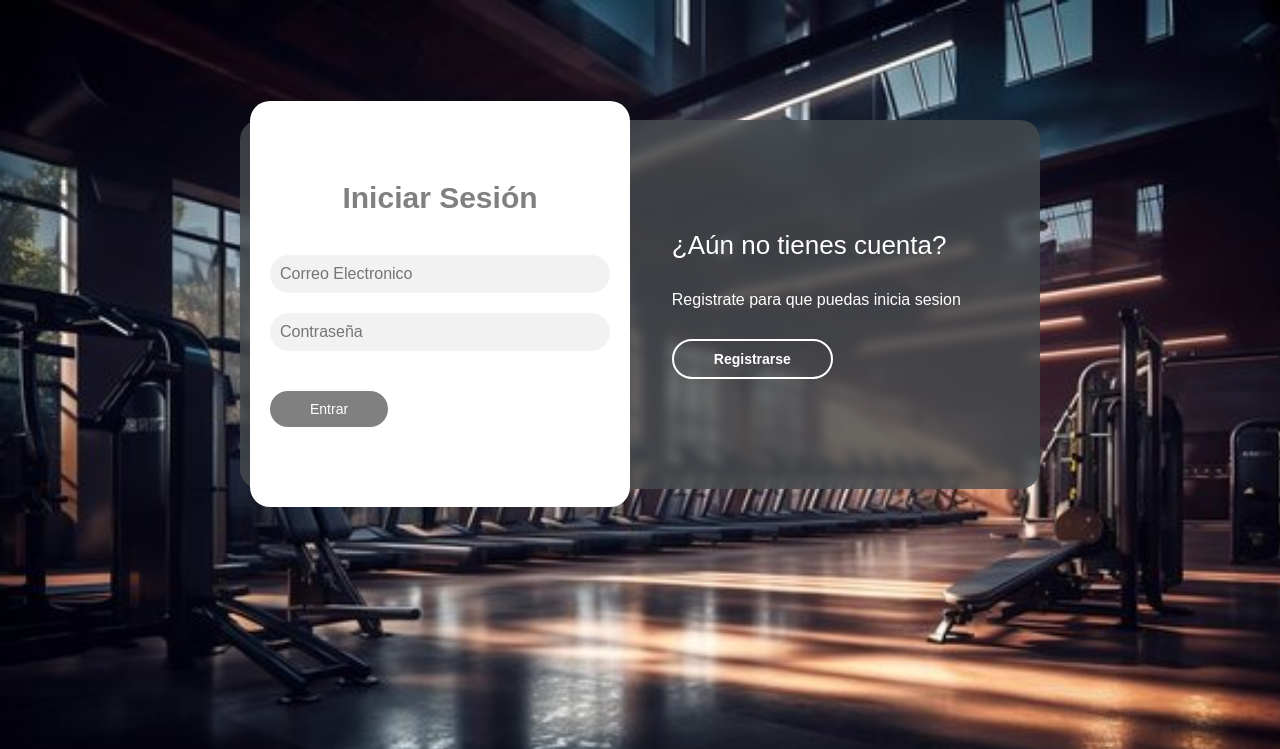
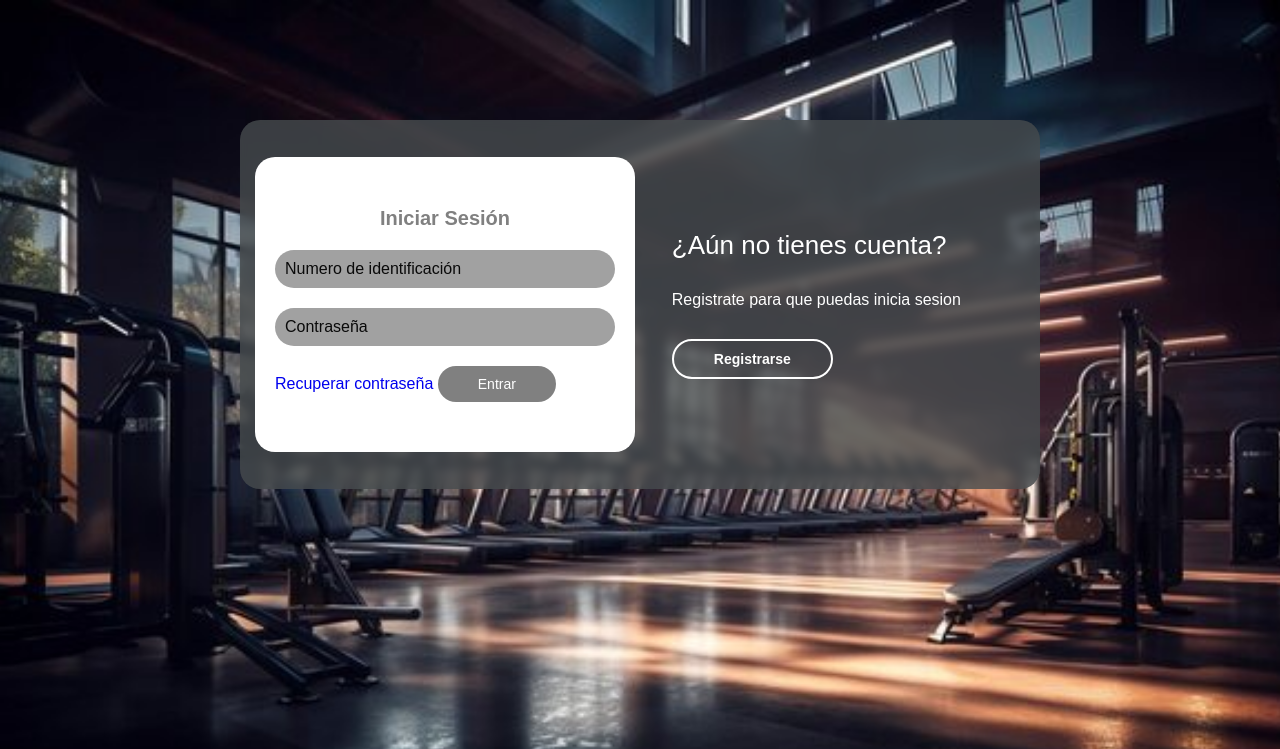
Before and after one commit to EdgarParada03/FitWeb, a PHP site: page / in a window 1280 px wide. Shown: the top 749 px of the page. Run offline with PHP 8.4, Linux system fonts and the light colour scheme.

Commit message:
Modifique el login y el register

```diff
--- a/Modulo-No-Miembros/Login-Register/Todo/css/estilos.css
+++ b/Modulo-No-Miembros/Login-Register/Todo/css/estilos.css
@@ -1,3 +1,8 @@
+@import url('https://fonts.googleapis.com/css2?family=Poppins:wght@400;500;600;700;800&display=swap');
+body{
+    font-family: "Poppins", sans-serif;
+}
+
 *{
     margin: 0;
     padding: 0;
@@ -7,8 +12,9 @@
     border-radius: 20px;
 }
 
+
 body{
-    background-image: url(../images/bg_5.jpg);
+    background-image: url(/Modulo-No-Miembros/Login-Register/Todo/images/bg_5.jpg);
     background-size: cover;
     background-repeat: no-repeat;
     background-position: center;
@@ -16,7 +22,6 @@ body{
 }
 
 main{
-
     width: 100%;
     padding: 20px;
     margin: auto;
@@ -80,37 +85,52 @@ main{
     max-width: 380px;
     position: relative;
     top: -185px;
-    left: 10px;
-
+    left: 15px;
     transition: left 500ms cubic-bezier(0.172,0.885,0.320,1.275);
 }
 .contenedor__login-register form{
     width: 100%;
-    padding: 80px 20px;
+
+    padding: 50px 20px;
     background: #ffff;
     position: absolute;
 }
 
+
 .contenedor__login-register form h2{
-    font-size: 30px;
+    font-size: 20px;
     text-align: center;
-    margin-bottom: 20px;
     color:  gray;
 }
 
-.contenedor__login-register form input{
+.contenedor__login-register form input {
     width: 100%;
     margin-top: 20px;
     padding: 10px;
     border: none;
-    background: #f2f2f2;
+    background: #a1a1a1;
     font-size: 16px;
     outline: none;
 }
 
+.contenedor__login-register form select {
+    width: 100%;
+    margin-top: 20px;
+    padding: 10px;
+    border: none;
+    background: #a1a1a1;
+    font-size: 16px;
+    outline: none;
+    border-radius: 20px;
+}
+::placeholder {
+    color: #0a0a0a; /* Color negro para todos los placeholders */
+}
+
+
 .contenedor__login-register form button{
     padding: 10px 40px;
-    margin-top: 40px;
+    margin-top: 20px;
     border: none;
     font-size: 14px;
     background: grey;
@@ -122,6 +142,7 @@ main{
 .formulario__login{
     opacity: 1;
     display: block;
+
 }
 
 .formulario__register{
--- a/Modulo-No-Miembros/Login-Register/index.html
+++ b/Modulo-No-Miembros/Login-Register/index.html
@@ -33,19 +33,29 @@
             <form action="" class="formulario__login">
 
                 <h2>Iniciar Sesión</h2>
-                    <input type="text" placeholder="Correo Electronico">
+                <input type="text" placeholder="Numero de identificación">
                 <input type="password" placeholder="Contraseña">
+                <a href="#" class="btn-1">Recuperar contraseña</a>
                 <button>Entrar</button>
 
             </form>
 
             <!--Registro-->
-                <form action="php/registro_usuario_be.php" method ="POST" class="formulario__register">
+            <form action="/Modulo-No-Miembros/Login-Register/php/registro_usuario_be.php" method="POST" class="formulario__register">
 
                 <h2>Regístrarse</h2>
                 <input type="text" placeholder="Nombre Completo" name="nombre_completo">
-                    <input type="text" placeholder="Correo Electronico" name="correo">
-                    <input type="text" placeholder="Usuario" name="usuario">
+                <input type="text" placeholder="Documento de identidad" name="documento_identidad">
+                <input type="date" placeholder="Fecha de nacimiento" name="fecha_nacimiento">
+                <input type="email"placeholder="Correo Electrónico" name="correo">
+                <input type="text" placeholder="Teléfono" name="telefono">
+                <select name="sexo"placeholder="Sexo" name="sexo">
+                    <option value="" disabled selected>Selecciona tu sexo</option>
+                    <option value="hombre">Hombre</option>
+                    <option value="mujer">Mujer</option>
+                    <option value="binario">Binario</option>
+                    <option value="no_decir">Prefiero no decirlo</option>
+                </select>
                 <input type="password" placeholder="Contraseña" name="contrasena">
                 <button>Regístrarse</button>
             </form>
@@ -53,9 +63,8 @@
 
     </div>
 
-
 </main>
-    <script src="Todo/js/script.js"></script>
+<script src="/Modulo-No-Miembros/Login-Register/Todo/js/script.js"></script>
 
 </body>
 </html>
```
Lines whose indentation alone changed are shown as unchanged.
